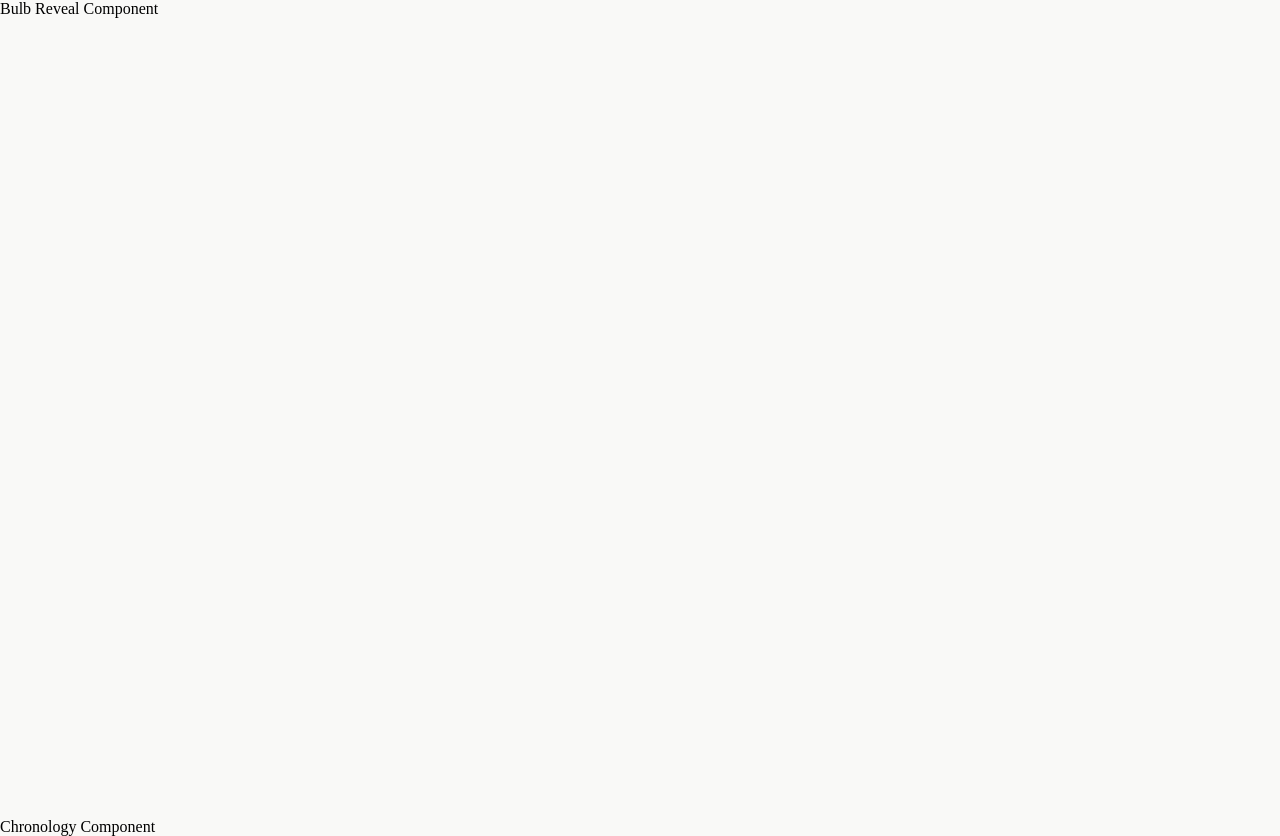
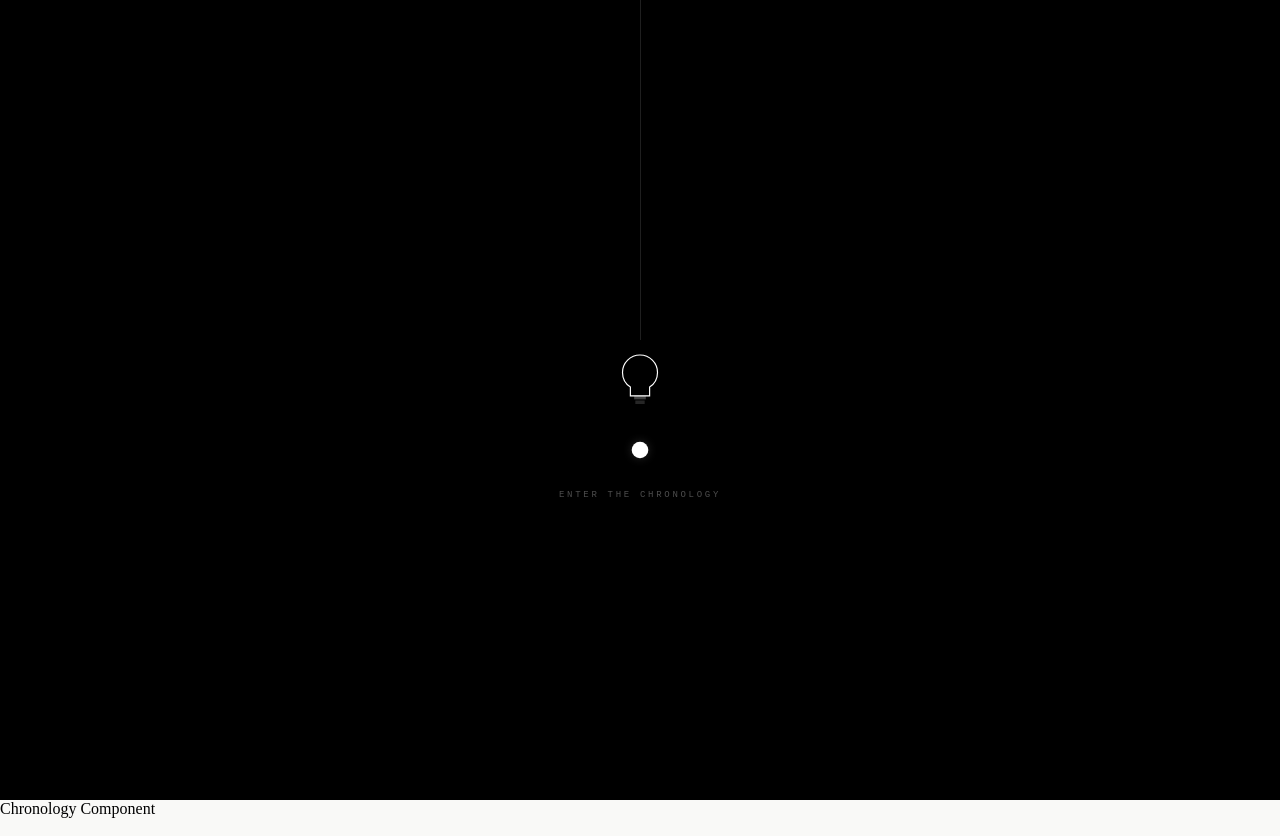
Before and after one commit to Nandann018-ux/portfolio-26, a Next.js app: page / in a window 1280 px wide. Built offline with nearby package versions, Linux system fonts and the light colour scheme.

Commit message:
feat: implement slow-burn bulb ignition reveal sequence

```diff
--- a/src/components/BulbReveal.tsx
+++ b/src/components/BulbReveal.tsx
@@ -1,12 +1,155 @@
 'use client';
 
-import React from 'react';
+import { useState } from 'react';
+import { motion, AnimatePresence } from 'framer-motion';
 
-export default function BulbReveal() {
+interface Props {
+  onComplete: () => void;
+}
+
+export default function BulbReveal({ onComplete }: Props) {
+  const [phase, setPhase] = useState<'idle' | 'flicker' | 'glow' | 'expand'>('idle');
+
+  const handleClick = () => {
+    if (phase !== 'idle') return;
+
+    setPhase('flicker');
+
+    setTimeout(() => {
+      setPhase('glow');
+
+      setTimeout(() => {
+        setPhase('expand');
+      }, 800);
+    }, 400);
+  };
+
   return (
-    <div id="bulb-reveal">
-      {}
-      Bulb Reveal Component
+    <div style={{ position: 'fixed', inset: 0, zIndex: 200, background: '#000' }}>
+      <motion.div
+        initial={{ clipPath: 'circle(0% at 50% 50%)' }}
+        animate={{
+          clipPath: phase === 'expand' ? 'circle(250% at 50% 50%)' : 'circle(0% at 50% 50%)',
+        }}
+        transition={{ duration: 3, ease: [0.7, 0, 0.3, 1] }}
+        onAnimationComplete={() => {
+          if (phase === 'expand') onComplete();
+        }}
+        style={{
+          position: 'absolute',
+          inset: 0,
+          backgroundColor: '#F9F9F7',
+          zIndex: 1,
+        }}
+      />
+
+      <AnimatePresence>
+        {phase !== 'expand' && (
+          <motion.div
+            key="bulb"
+            exit={{ opacity: 0 }}
+            transition={{ duration: 0.5 }}
+            style={{
+              position: 'absolute',
+              inset: 0,
+              display: 'flex',
+              flexDirection: 'column',
+              alignItems: 'center',
+              zIndex: 2,
+              pointerEvents: 'none',
+            }}
+          >
+            <div
+              style={{
+                width: '1px',
+                height: 'calc(50% - 60px)',
+                backgroundColor: 'rgba(255,255,255,0.12)',
+              }}
+            />
+
+            <svg
+              width="70"
+              height="100"
+              viewBox="0 0 60 80"
+              fill="none"
+              xmlns="http://www.w3.org/2000/svg"
+            >
+              <motion.path
+                d="M30 10C21.7157 10 15 16.7157 15 25C15 30.2426 17.6914 34.8574 21.75 37.5V45H38.25V37.5C42.3086 34.8574 45 30.2426 45 25C45 16.7157 38.2843 10 30 10Z"
+                stroke="white"
+                strokeWidth="1"
+                animate={{
+                  fill:
+                    phase === 'glow'
+                      ? '#FFFACD'
+                      : phase === 'flicker'
+                        ? 'rgba(255,250,205,0.4)'
+                        : 'rgba(0,0,0,0)',
+                  opacity: phase === 'flicker' ? [1, 0.3, 1, 0.5, 1] : 1,
+                }}
+                transition={{ duration: phase === 'flicker' ? 0.4 : 0.3 }}
+              />
+              <path d="M25 45H35V48H25V45Z" fill="white" fillOpacity="0.25" />
+              <path d="M26 49H34V52H26V49Z" fill="white" fillOpacity="0.15" />
+            </svg>
+
+            <motion.button
+              onClick={handleClick}
+              animate={
+                phase === 'idle'
+                  ? {
+                      scale: [1, 1.15, 1],
+                      boxShadow: [
+                        '0 0 6px rgba(255,255,255,0.1)',
+                        '0 0 20px rgba(255,255,255,0.35)',
+                        '0 0 6px rgba(255,255,255,0.1)',
+                      ],
+                    }
+                  : {
+                      scale: 1,
+                      backgroundColor: '#FFFACD',
+                      boxShadow: '0 0 30px rgba(255,250,205,0.5)',
+                    }
+              }
+              transition={
+                phase === 'idle'
+                  ? { duration: 3, repeat: Infinity, ease: 'easeInOut' }
+                  : { duration: 0.2 }
+              }
+              whileHover={phase === 'idle' ? { scale: 1.3 } : {}}
+              style={{
+                width: '16px',
+                height: '16px',
+                borderRadius: '50%',
+                backgroundColor: 'white',
+                border: 'none',
+                cursor: phase === 'idle' ? 'pointer' : 'default',
+                pointerEvents: 'auto',
+                marginTop: '2px',
+              }}
+            />
+
+            {phase === 'idle' && (
+              <motion.span
+                initial={{ opacity: 0 }}
+                animate={{ opacity: 0.3 }}
+                transition={{ delay: 1.5, duration: 1 }}
+                style={{
+                  marginTop: '32px',
+                  fontFamily: 'ui-monospace, monospace',
+                  fontSize: '9px',
+                  textTransform: 'uppercase',
+                  letterSpacing: '0.3em',
+                  color: 'white',
+                  fontWeight: 300,
+                }}
+              >
+                Enter the Chronology
+              </motion.span>
+            )}
+          </motion.div>
+        )}
+      </AnimatePresence>
     </div>
   );
 }
```
